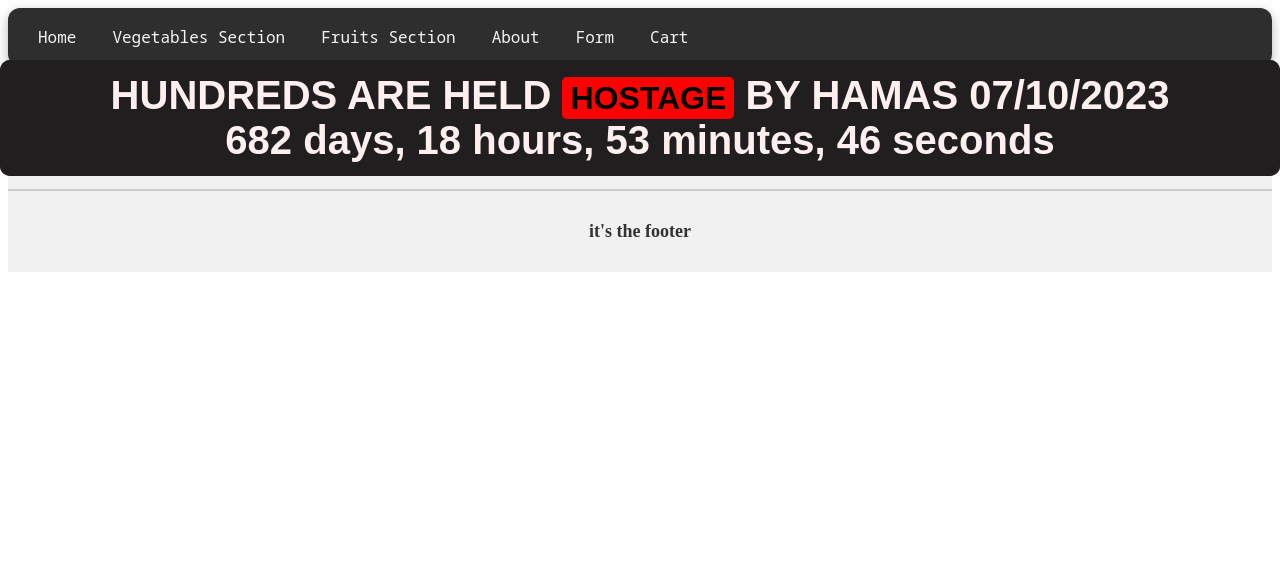
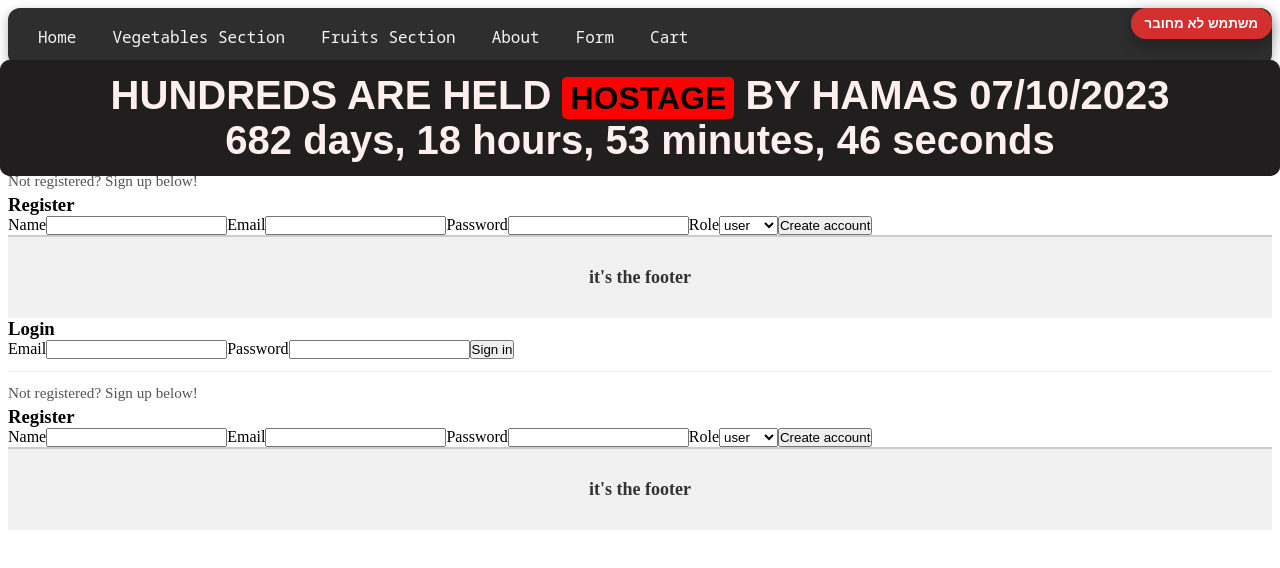
Before and after one commit to TaliBerger/Greengrocery, an Angular app: page / in a window 1280 px wide. Shown: the top 568 px of the page. Built offline with nearby package versions, Linux system fonts and the light colour scheme.

Commit message:
#Adding a login+registration interface

```diff
--- a/src/app/components/fruits-grid/fruits-grid.ts
+++ b/src/app/components/fruits-grid/fruits-grid.ts
@@ -2,7 +2,7 @@
 import { CommonModule } from '@angular/common';
 import { ProductService } from '../../service/product.service';
 import { CartService } from '../../service/cart.service';
-import { Product } from '../../interface/product.interface';
+import { Product } from '../../interfaces/product.interface';
 
 @Component({
   selector: 'app-fruits-grid',
@@ -24,7 +24,6 @@
     });
   }
 
-  // ---- helpers (כל אחת פעם אחת בלבד) ----
   track = (_: number, p: Product) => p.name;
 
   keyOf(p: Product): string {
@@ -51,14 +50,12 @@
   confirmQty(p: Product) {
     const k = this.keyOf(p);
     const q = this.qtyInput[k] || 1;
-    // אם ה-CartService שלך מקבל פרמטר אחד בלבד, החליפי לשורה: this.cart.addToCart(p);
     this.cart.addToCart(p, q);
     this.qtyInput[k] = 1;
   }
 
   onImgError(ev: Event, p: Product): void {
     const img = ev.target as HTMLImageElement;
-    // ניסיון אחד בלבד לפלייסהולדר כדי לא להיכנס ללולאות
     img.onerror = null;
     img.src = `https://picsum.photos/seed/${encodeURIComponent(p.category + '-' + p.name)}/600/450`;
   }
--- a/src/app/components/main-page/main-page.css
+++ b/src/app/components/main-page/main-page.css
@@ -4,6 +4,7 @@
   box-sizing: border-box;
 }
 
+/* ======= השעון – קיים אצלך ======= */
 .clock {
   color: rgb(255, 239, 239);
   font-size: 4rem;
@@ -42,12 +43,8 @@
 }
 
 @keyframes move {
-    from {
-      transform: translateY(0);
-    }
-    to {
-      transform: translateY(-100%);
-    }
+  from { transform: translateY(0); }
+  to   { transform: translateY(-100%); }
 }
 
 .hostage {
@@ -58,43 +55,66 @@
   color: rgb(0, 0, 0);
 }
 
+/* ======= כפתור כללי – קיים אצלך ======= */
 .simple-button {
-    background-color: #4CAF50; /* צבע ירוק */
-    color: white; /* טקסט לבן */
-    font-size: 14px; /* גודל טקסט */
-    padding: 10px 20px; /* מרווח פנימי */
-    border: none; /* ללא מסגרת */
-    border-radius: 4px; /* פינות מעט מעוגלות */
-    cursor: pointer; /* שינוי לסמן ידני */
+  background-color: #4CAF50;
+  color: white;
+  font-size: 14px;
+  padding: 10px 20px;
+  border: none;
+  border-radius: 4px;
+  cursor: pointer;
 }
 
 .simple-button:hover {
-    background-color: #45a049; /* ירוק כהה מעט בעת מעבר עכבר */
+  background-color: #45a049;
 }
 
+/* ======= פוטר – קיים אצלך ======= */
 .footer {
-    background-color: #f1f1f1; /* צבע רקע אפור בהיר */
-    padding: 20px; /* מרווח פנימי */
-    text-align: center; /* יישור תוכן למרכז */
-    border-top: 2px solid #ccc; /* מסגרת עליונה */
+  background-color: #f1f1f1;
+  padding: 20px;
+  text-align: center;
+  border-top: 2px solid #ccc;
 }
 
 .footer h2 {
-    margin: 10px 0; /* מרווח עליון ותחתון */
-    font-size: 18px; /* גודל טקסט */
-    color: #333; /* צבע טקסט כהה */
+  margin: 10px 0;
+  font-size: 18px;
+  color: #333;
 }
 
 .footer button {
-    background-color: #4CAF50; /* צבע ירוק */
-    color: white; /* טקסט לבן */
-    font-size: 16px; /* גודל טקסט */
-    padding: 10px 20px; /* מרווח פנימי לכפתור */
-    border: none; /* ללא מסגרת */
-    border-radius: 5px; /* פינות מעוגלות */
-    cursor: pointer; /* שינוי סמן */
+  background-color: #4CAF50;
+  color: white;
+  font-size: 16px;
+  padding: 10px 20px;
+  border: none;
+  border-radius: 5px;
+  cursor: pointer;
 }
 
 .footer button:hover {
-    background-color: #45a049; /* גוון ירוק כהה יותר בעת מעבר עכבר */
+  background-color: #45a049;
 }
+
+/* ======= תוספת: Badge סטטוס התחברות קבוע למעלה ======= */
+.auth-badge{
+  position: fixed;
+  top: 8px;
+  right: 8px;
+  z-index: 2000;
+  padding: 8px 14px;
+  border-radius: 999px;
+  border: 0;
+  color: #fff;
+  font-weight: 700;
+  cursor: default;
+  box-shadow: 0 6px 18px rgba(0,0,0,.18);
+}
+.auth-badge.logged-out{ background: #d32f2f; } /* אדום */
+.auth-badge.logged-in{  background: #2e7d32; } /* ירוק */
+
+
+.sep { border: 0; border-top: 1px solid #eee; margin: 12px 0; }
+.muted { color: #555; font-size: .95rem; }
--- a/src/app/components/main-page/main-page.html
+++ b/src/app/components/main-page/main-page.html
@@ -1,3 +1,11 @@
+<!-- Badge סטטוס התחברות קבוע למעלה -->
+<button
+  class="auth-badge"
+  [class.logged-in]="auth.isLoggedIn"
+  [class.logged-out]="!auth.isLoggedIn">
+  {{ auth.isLoggedIn ? 'משתמש מחובר' : 'משתמש לא מחובר' }}
+</button>
+
 <div class="clock">
   <h1>
     HUNDREDS ARE HELD <span class="hostage">HOSTAGE</span> BY HAMAS
@@ -7,6 +15,60 @@
   </h1>
 </div>
 
+<!-- כשלא מחובר/ת: התחברות + הרשמה מתחת -->
+<div *ngIf="!auth.isLoggedIn" class="card login" id="loginBox">
+  <!-- Login -->
+  <h3>Login</h3>
+  <form (ngSubmit)="submit()">
+    <label>Email</label>
+    <input type="email" [(ngModel)]="email" name="email" required />
+
+    <label>Password</label>
+    <input type="password" [(ngModel)]="password" name="password" required />
+
+    <button type="submit" [disabled]="loading">Sign in</button>
+    <div class="error" *ngIf="error">{{ error }}</div>
+  </form>
+
+  <hr class="sep" />
+
+  <!-- Register -->
+  <p class="muted" style="margin:8px 0 4px;">Not registered? Sign up below!</p>
+  <h3>Register</h3>
+  <form (ngSubmit)="submitRegister()">
+    <label>Name</label>
+    <input type="text" [(ngModel)]="regName" name="regName" required />
+
+    <label>Email</label>
+    <input type="email" [(ngModel)]="regEmail" name="regEmail" required />
+
+    <label>Password</label>
+    <input type="password" [(ngModel)]="regPassword" name="regPassword" required />
+
+    <label>Role</label>
+    <select [(ngModel)]="regRole" name="regRole">
+      <option value="user">user</option>
+      <option value="admin">admin</option>
+    </select>
+
+    <button type="submit" [disabled]="regLoading">Create account</button>
+    <div class="error" *ngIf="regError">{{ regError }}</div>
+    <div class="ok" *ngIf="regOk">{{ regOk }}</div>
+  </form>
+</div>
+
+<!-- כשמחובר/ת -->
+<div *ngIf="auth.isLoggedIn" class="card logged">
+  <p>Hello, <b>{{ auth.user?.name }}</b> ({{ auth.user?.role }})</p>
+  <nav class="actions">
+    <a routerLink="/fruits">Fruits</a>
+    <a routerLink="/vegetables">Vegetables</a>
+    <a routerLink="/cart">Cart</a>
+    <a *ngIf="auth.isAdmin" routerLink="/add-product">Add Product (Admin)</a>
+  </nav>
+  <button (click)="logout()">Logout</button>
+</div>
+
 <div class="footer">
-<h2>it's the footer</h2>
+  <h2>it's the footer</h2>
 </div>
--- a/src/app/components/main-page/main-page.ts
+++ b/src/app/components/main-page/main-page.ts
@@ -2,20 +2,66 @@
 import { Router } from '@angular/router';
 import { RouterModule } from '@angular/router';
 import { CommonModule } from '@angular/common';
+import { FormsModule } from '@angular/forms';              // ל-[(ngModel)]
 import { VegetablesGrid } from "../vegetables-grid/vegetables-grid";
 import { FruitsGrid } from "../fruits-grid/fruits-grid";
+import { AuthService } from '../../service/auth.service';
 
 @Component({
   selector: 'app-main-page',
   standalone: true,
-  imports: [RouterModule, CommonModule],
+  imports: [RouterModule, CommonModule, FormsModule],
   templateUrl: './main-page.html',
   styleUrl: './main-page.css'
 })
 export class MainPage {
-goToForm() {
-throw new Error('Method not implemented.');
-}
+  goToForm() { throw new Error('Method not implemented.'); }
+
+  // --- Login fields ---
+  email = '';
+  password = '';
+  loading = false;
+  error = '';
+
+  // --- Register fields ---
+  regName = '';
+  regEmail = '';
+  regPassword = '';
+  regRole: 'user' | 'admin' = 'user';
+  regLoading = false;
+  regError = '';
+  regOk = '';
+
+  constructor(private router: Router, public auth: AuthService) {}
+
+  // Login
+  submit() {
+    this.loading = true; this.error = '';
+    this.auth.login(this.email.trim(), this.password).subscribe(ok => {
+      this.loading = false;
+      if (!ok) { this.error = 'Email or password is incorrect'; return; }
+      // נשארים בדף הבית
+    });
+  }
+
+  // Register (creates user in MockAPI, then logs in automatically)
+  submitRegister() {
+    this.regLoading = true; this.regError = ''; this.regOk = '';
+    const n = this.regName.trim(), e = this.regEmail.trim(), p = this.regPassword;
+    if (!n || !e || !p) { this.regLoading = false; this.regError = 'All fields are required'; return; }
+    this.auth.register(n, e, p, this.regRole).subscribe(ok => {
+      this.regLoading = false;
+      if (!ok) { this.regError = 'Email already exists'; return; }
+      this.regOk = 'Account created successfully';
+      // כניסה אוטומטית בוצעה; אפשר לנקות שדות
+      this.regName = this.regEmail = this.regPassword = '';
+      this.regRole = 'user';
+    });
+  }
+
+  logout() { this.auth.logout(); }
+
+  // ----- הקוד המקורי שלך (שעון) -----
   startDate: Date = new Date('2023-10-07T00:00:00');
   passedDays: number = 0;
   passedHours: number = 0;
@@ -23,12 +69,8 @@
   passedSeconds: number = 0;
   interval: any;
 
-  constructor(private router: Router) {}
-
   ngOnInit() {
-    this.interval = setInterval(() => {
-      this.updateTime();
-    }, 1000);
+    this.interval = setInterval(() => { this.updateTime(); }, 1000);
   }
 
   updateTime() {
@@ -41,12 +83,7 @@
     this.passedSeconds = Math.floor((timeDifference % (1000 * 60)) / 1000);
   }
 
-  ngOnDestroy() {
-    clearInterval(this.interval);
-  }
-
-  //goToForm(): void {
-  //  this.router.navigate(['/form']);
-  //}
+  ngOnDestroy() { clearInterval(this.interval); }
+  //goToForm(): void { /* this.router.navigate(['/form']); */ }
 
 }
--- a/src/app/components/vegetables-grid/vegetables-grid.ts
+++ b/src/app/components/vegetables-grid/vegetables-grid.ts
@@ -1,7 +1,7 @@
 import { Component } from '@angular/core';
 import { CommonModule } from '@angular/common'; // ← חשוב!
 import { ProductService } from '../../service/product.service';
-import { Product } from '../../interface/product.interface';
+import { Product } from '../../interfaces/product.interface';
 import { CartService } from '../../service/cart.service';
 
 @Component({
--- /dev/null
+++ b/src/app/service/auth.service.ts
@@ -0,0 +1,72 @@
+import { Injectable } from '@angular/core';
+import { HttpClient, HttpParams } from '@angular/common/http';
+import { BehaviorSubject, map, Observable, switchMap, of } from 'rxjs';
+import { User } from '../interfaces/user.interface';
+
+const BASE = 'https://68c4981d81ff90c8e61c9e6a.mockapi.io/api/v1';
+
+@Injectable({ providedIn: 'root' })
+export class AuthService {
+  private state$ = new BehaviorSubject<User | null>(load());
+  user$ = this.state$.asObservable();
+
+  constructor(private http: HttpClient) {}
+
+  get user(): User | null { return this.state$.value; }
+  get isLoggedIn(): boolean { return !!this.state$.value; }
+  get isAdmin(): boolean { return this.state$.value?.role === 'admin'; }
+
+  // התחברות
+  login(email: string, password: string): Observable<boolean> {
+    const params = new HttpParams().set('email', email).set('password', password);
+    return this.http.get<User[]>(`${BASE}/users`, { params }).pipe(
+      map(rows => {
+        const u = rows?.[0] ?? null;
+        if (!u) return false;
+        const safe: User = { id: u.id, name: u.name, email: u.email, role: u.role };
+        this.state$.next(safe);
+        localStorage.setItem('session_user', JSON.stringify(safe));
+        return true;
+      })
+    );
+  }
+
+  // הרשמה (פשוטה): אם האימייל כבר קיים → false; אחרת יוצר משתמש ומחבר אוטומטית
+  register(
+    name: string,
+    email: string,
+    password: string,
+    role: 'user' | 'admin' = 'user'
+  ): Observable<boolean> {
+    const checkParams = new HttpParams().set('email', email);
+
+    return this.http.get<User[]>(`${BASE}/users`, { params: checkParams }).pipe(
+      switchMap(rows => {
+        if (rows && rows.length) {
+          // כבר קיים משתמש עם אותו אימייל
+          return of(false);
+        }
+        const body: User = { name, email, password, role };
+        return this.http.post<User>(`${BASE}/users`, body).pipe(
+          map(u => {
+            const safe: User = { id: u.id, name: u.name, email: u.email, role: u.role };
+            this.state$.next(safe);
+            localStorage.setItem('session_user', JSON.stringify(safe));
+            return true;
+          })
+        );
+      })
+    );
+  }
+
+  // התנתקות
+  logout(): void {
+    this.state$.next(null);
+    localStorage.removeItem('session_user');
+  }
+}
+
+function load(): User | null {
+  try { return JSON.parse(localStorage.getItem('session_user') || 'null'); }
+  catch { return null; }
+}
--- a/src/app/service/cart.service.ts
+++ b/src/app/service/cart.service.ts
@@ -1,6 +1,6 @@
 import { Injectable } from '@angular/core';
 import { BehaviorSubject } from 'rxjs';
-import { Product } from '../interface/product.interface';
+import { Product } from '../interfaces/product.interface';
 
 export interface CartItem {
   product: Product;
@@ -26,7 +26,6 @@
     return this.cart;
   }
 
-  /** הוספת מוצר עם כמות (ברירת מחדל 1). מאחד שורות זהות. */
   addToCart(product: Product, qty: number = 1) {
     if (qty <= 0) return;
     const idx = this.cart.findIndex(ci => this.sameItem(ci.product, product));
@@ -38,7 +37,6 @@
     this.recalcCount();
   }
 
-  /** מחיקת שורה (לא הקטנת כמות) */
   removeLine(index: number) {
     this.cart.splice(index, 1);
     this.cart = [...this.cart];
@@ -54,7 +52,6 @@
     return this.cart.reduce((sum, it) => sum + it.product.price * it.qty, 0);
   }
 
-  /** קובע כמות מוחלטת לשורה (אם 0 – מוחק) */
 setQty(index: number, qty: number) {
   if (!this.cart[index]) return;
   const next = Math.floor(Number(qty));
@@ -67,7 +64,6 @@
   this.recalcCount();
 }
 
-/** הוספת יחידה אחת לשורה */
 increase(index: number) {
   if (!this.cart[index]) return;
   this.cart[index] = { ...this.cart[index], qty: this.cart[index].qty + 1 };
--- a/src/app/service/product.service.ts
+++ b/src/app/service/product.service.ts
@@ -3,7 +3,7 @@
 import { HttpClient, HttpParams } from '@angular/common/http';
 import { map, tap } from 'rxjs/operators';
 import { Observable } from 'rxjs';
-import { Product, Category } from '../interface/product.interface';
+import { Product, Category } from '../interfaces/product.interface';
 
 // כתובת ה-API שלך ב-MockAPI (עדכני אם צריך)
 const BASE = 'https://68c4981d81ff90c8e61c9e6a.mockapi.io/api/v1';
```
Also changed, not shown: src/app/components/cart-page/cart-page.html (+15 -2 lines), src/app/components/cart-page/cart-page.ts (+16 -5 lines), src/app/interfaces/user.interface.ts (added, +9 -0 lines), src/app/interfaces/product.interface.ts (renamed from src/app/interface/product.interface.ts). Lines whose indentation alone changed are shown as unchanged.
